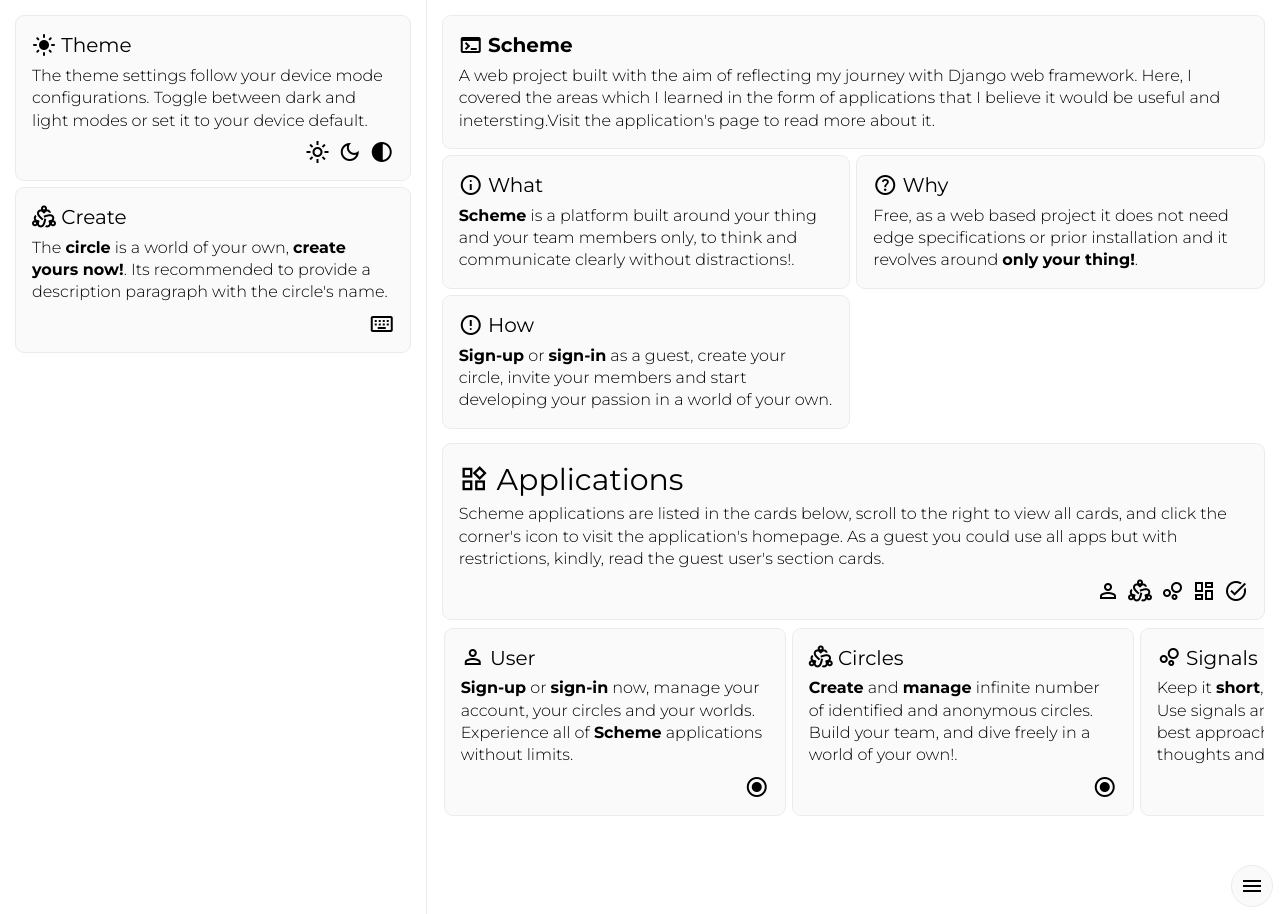
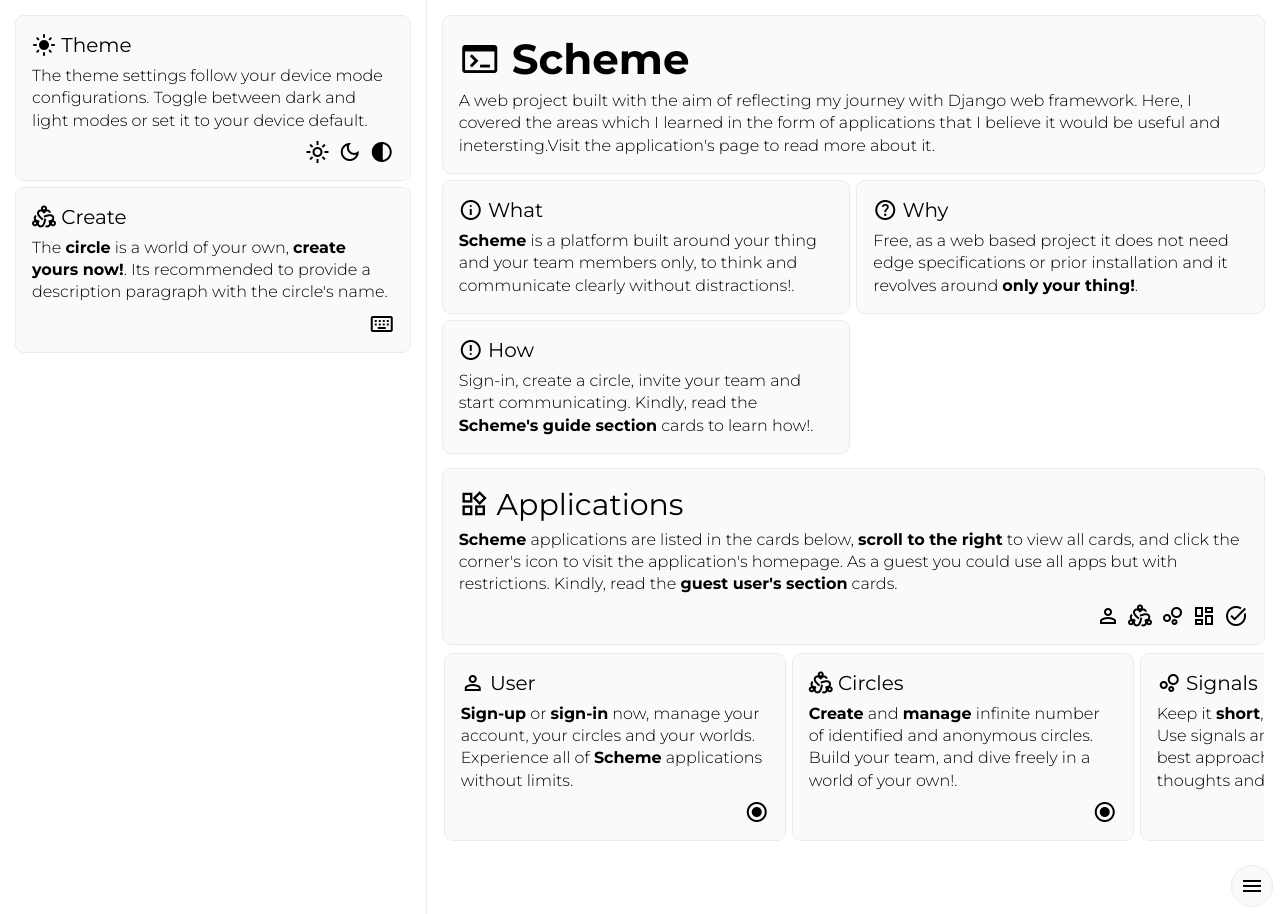
Before and after one commit to rhman-ibrahim/scheme, a Django app: page /home/ in a window 1280 px wide. Run offline with Django 4.2, Linux system fonts and the light colour scheme; parts of the project's set-up code (start-up, migrations or seed data) failed here and were passed over.

Commit message:
updated card paragraphs

```diff
--- a/home/templates/home/cards/describe/app.html
+++ b/home/templates/home/cards/describe/app.html
@@ -3,9 +3,10 @@
         <i class="material-symbols-outlined">widgets</i>
         <span>applications</span>
     </h2>
-    <p>Scheme applications are listed in the cards below, scroll to the right to view all cards,
-    and click the corner's icon to visit the application's homepage. As a guest you could use all
-    apps but with restrictions, kindly, read the guest user's section cards.</p>
+    <p><b>Scheme</b> applications are listed in the cards below, <b>scroll to the right</b>
+    to view all cards, and click the corner's icon to visit the application's homepage.
+    As a guest you could use all apps but with restrictions. Kindly, read
+    the <b><a href="#guest-user-section">guest user's section</a></b> cards.</p>
     <ul class="end">
         <li class="material-symbols-outlined" onclick="Thread.item('#apps',1)">person</li>
         <li class="material-symbols-outlined" onclick="Thread.item('#apps',2)">diversity_2</li>
--- a/home/templates/home/cards/describe/how.html
+++ b/home/templates/home/cards/describe/how.html
@@ -3,7 +3,6 @@
         <i class="material-symbols-outlined">error</i>
         <span>how</span>
     </h3>
-    <p><b>Sign-up</b> or <b>sign-in</b> as a guest,
-    create your circle, invite your members and start
-    developing your passion in a world of your own.</p>
+    <p>Sign-in, create a circle, invite your team and start communicating.
+    Kindly, read the <b><a href="#scheme-guide-section">Scheme's guide section</a></b> cards to learn how!.</p>
 </div>
--- a/home/templates/home/cards/describe/project.html
+++ b/home/templates/home/cards/describe/project.html
@@ -1,8 +1,8 @@
 <div class="card" role="describe">
-    <h3 class="title">
+    <h1 class="title">
         <i class="material-symbols-outlined">terminal</i>
         <b>scheme</b>
-    </h3>
+    </h1>
     <p>A web project built with the aim of reflecting my journey with Django web framework.
     Here, I covered the areas which I learned in the form of applications that I believe it
     would be useful and inetersting.Visit the application's page to read more about it.</p>
--- a/user/templates/user/cards/form/signin.html
+++ b/user/templates/user/cards/form/signin.html
@@ -3,7 +3,7 @@
         <i class="material-icons">login</i>
         <span>signin</span>
     </h3>
-    <p><b>Connect</b> to your circles and <b>communicate</b> with your
+    <p><b>Communicate</b> to your circles and <b>connect</b> with your
     team without distractions or build more words that revolves
     around your thing.</p>
     <ul class="end">
```
